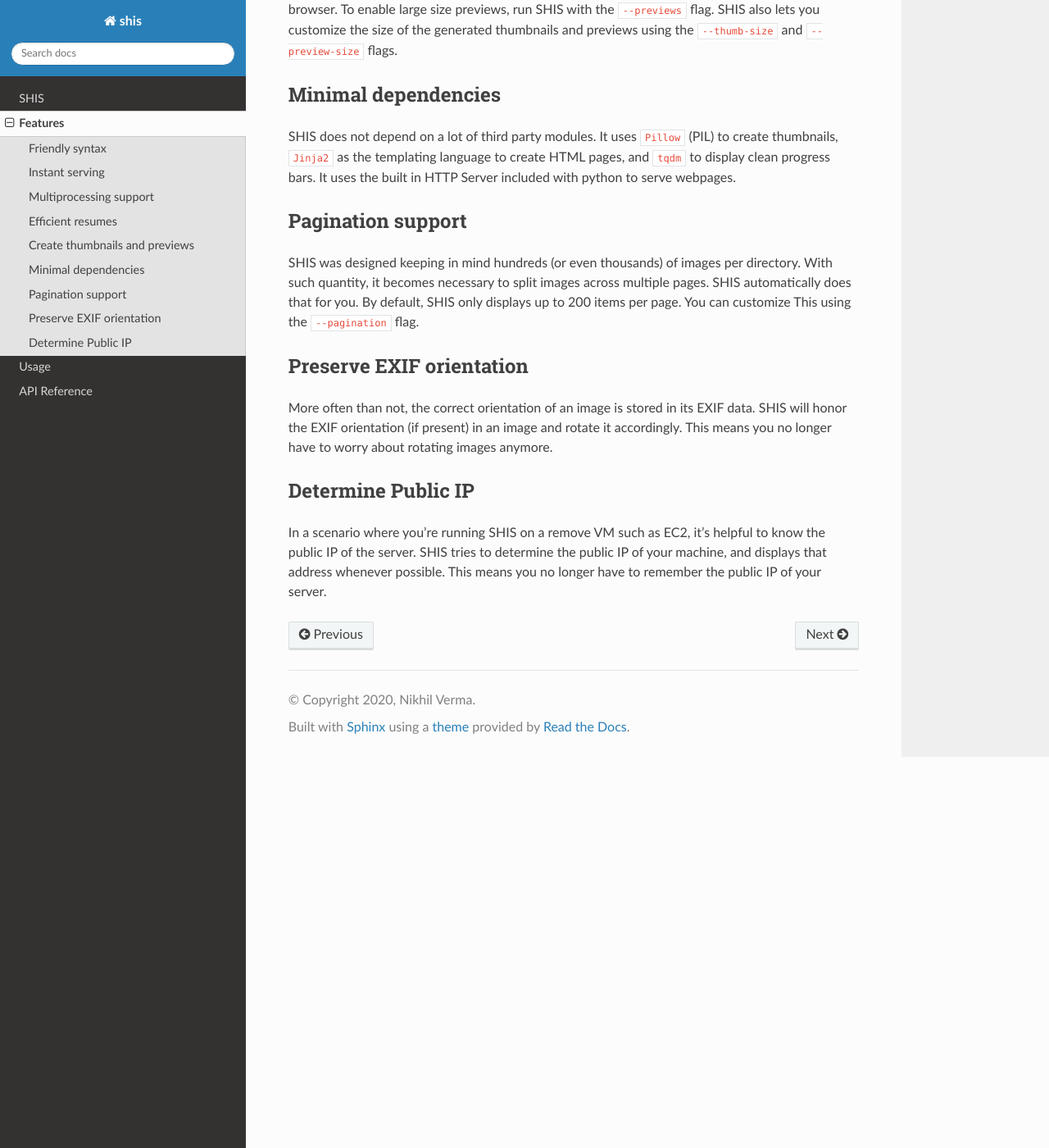
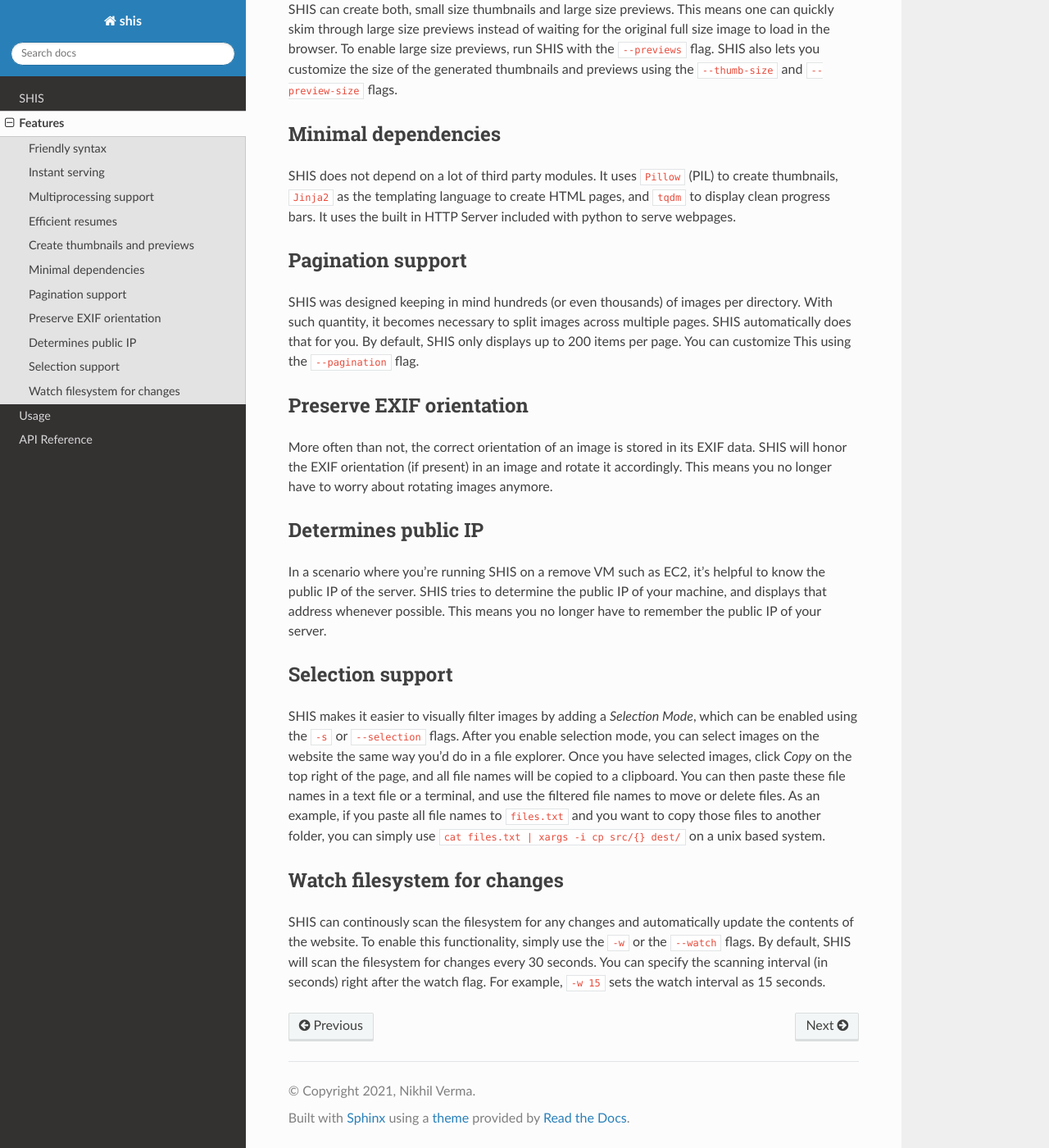
Before and after one commit to nikhilweee/shis, a Sphinx documentation site: the page built from docs/source/features.rst, in a window 1280 px wide and 1400 px high, scrolled down 1138 px. Shown: the whole window at 82% size. Built offline with Sphinx 7.4.7 and the Read the Docs theme 2.0.0, drawn with Linux system fonts in a browser that asks for light colours; some of the changed text lies outside the part shown.

Commit message:
Updated docs

```diff
--- a/docs/source/conf.py
+++ b/docs/source/conf.py
@@ -18,7 +18,7 @@
 # -- Project information -----------------------------------------------------
 
 project = 'shis'
-copyright = '2020, Nikhil Verma'
+copyright = '2021, Nikhil Verma'
 author = 'Nikhil Verma'
 
 # The full version, including alpha/beta/rc tags
--- a/docs/source/features.rst
+++ b/docs/source/features.rst
@@ -65,9 +65,31 @@ EXIF data. SHIS will honor the EXIF orientation (if present) in an image and
 rotate it accordingly. This means you no longer have to worry about rotating
 images anymore.
 
-Determine Public IP
--------------------
+Determines public IP
+--------------------
 In a scenario where you're running SHIS on a remove VM such as EC2, it's
 helpful to know the public IP of the server. SHIS tries to determine the
 public IP of your machine, and displays that address whenever possible.
 This means you no longer have to remember the public IP of your server.
+
+Selection support
+-----------------
+SHIS makes it easier to visually filter images by adding a *Selection Mode*,
+which can be enabled using the ``-s`` or ``--selection`` flags. After you
+enable selection mode, you can select images on the website the same way
+you'd do in a file explorer. Once you have selected images, click *Copy* on
+the top right of the page, and all file names will be copied to a clipboard.
+You can then paste these file names in a text file or a terminal, and use
+the filtered file names to move or delete files. As an example, if you paste
+all file names to ``files.txt`` and you want to copy those files to another
+folder, you can simply use ``cat files.txt | xargs -i cp src/{} dest/`` on
+a unix based system.
+
+Watch filesystem for changes
+----------------------------
+SHIS can continously scan the filesystem for any changes and automatically
+update the contents of the website. To enable this functionality, simply
+use the ``-w`` or the ``--watch`` flags. By default, SHIS will scan the
+filesystem for changes every 30 seconds. You can specify the scanning
+interval (in seconds) right after the watch flag. For example, ``-w 15``
+sets the watch interval as 15 seconds.
--- a/docs/source/index.rst
+++ b/docs/source/index.rst
@@ -41,7 +41,7 @@ Finally, run ``shis.server`` the same way you'd run ``http.server`` ::
    # Generating Website     : 100%|████████████████████|     4/    4 [00:00<00:00,  49.82it/s]
    # Generating Thumbnails  : 100%|████████████████████|   300/  300 [00:00<00:00,  1.47kit/s]
 
-There. You should now be able to view the images at ``http://0.0.0.0:7447/``
+There. You should now be able to view images at ``http://0.0.0.0:7447/``.
 For more information on advanced usage, please see :doc:`usage`. For a list of
-features, please see :doc:`features`. A live preview is also available at
+features, head over to :doc:`features`. A live preview is also available at
 `nikhilweee.github.io/shis <https://nikhilweee.github.io/shis/>`_.
```
Also changed, not shown: docs/source/usage.rst (+39 -37 lines).
